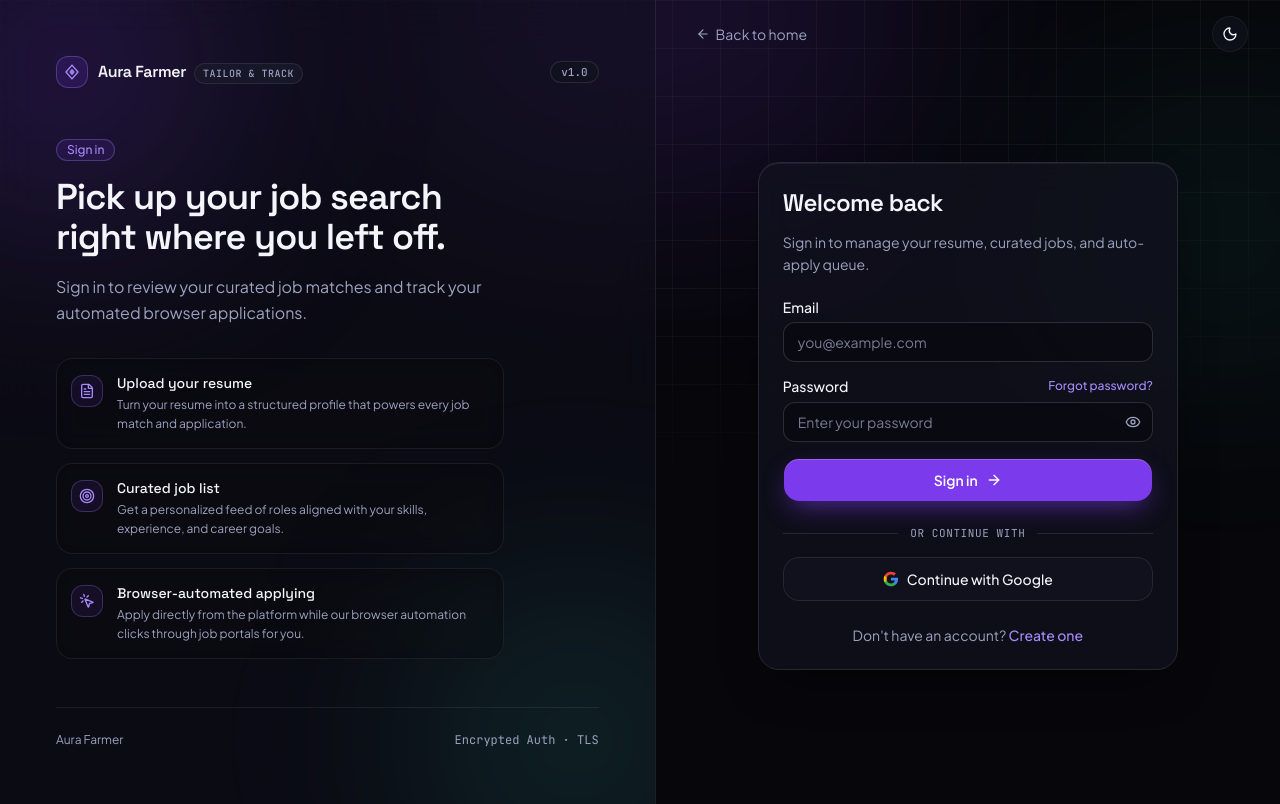
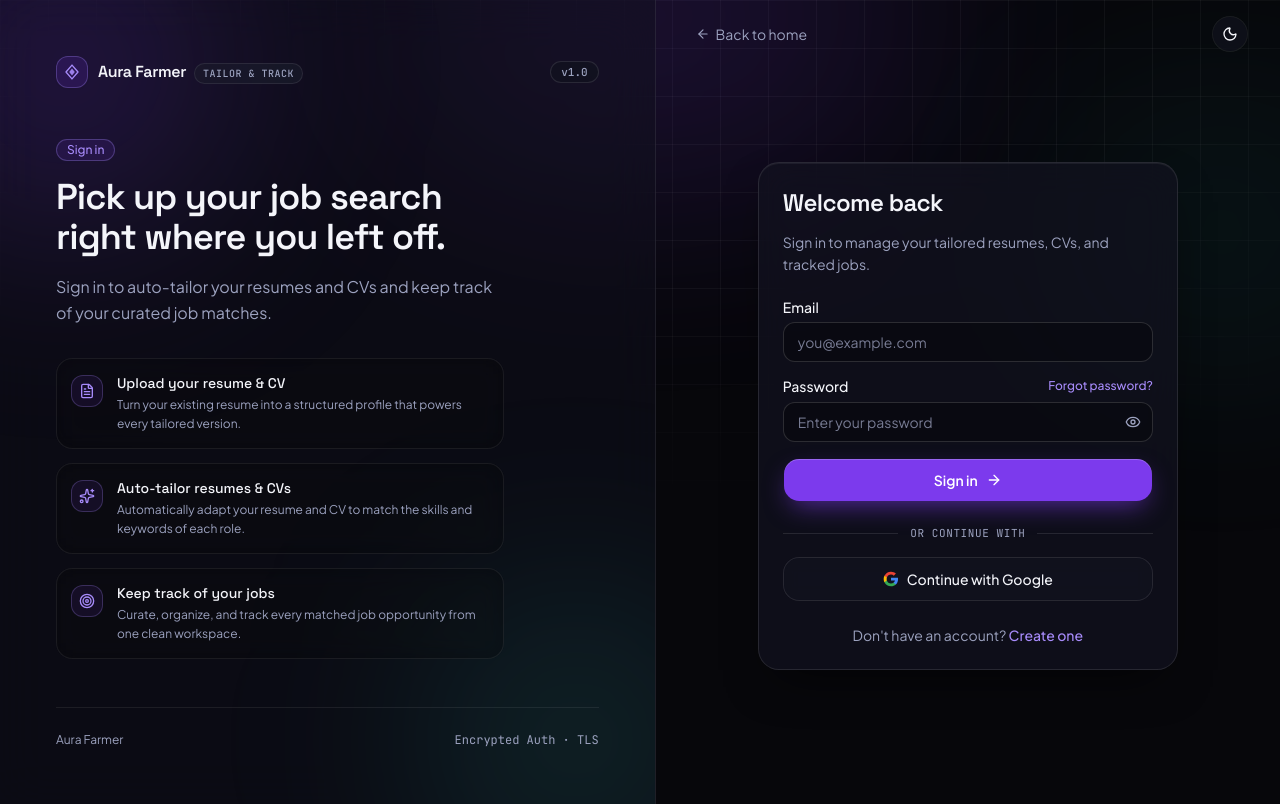
Before and after one commit to williamlim16/aura-farmer, a Next.js app: page /auth/login in a window 1280 px wide. Built offline with nearby package versions, Linux system fonts and the light colour scheme; no server answers.

Commit message:
chore(copy): align auth and profile descriptions with CV tailoring and job tracking

```diff
--- a/src/app/auth/error/page.tsx
+++ b/src/app/auth/error/page.tsx
@@ -30,7 +30,7 @@ export default async function Page({
     <AuthShell
       eyebrow="Authentication"
       headline="We hit a snag verifying your session."
-      subcopy="Don't worry—you can retry signing in to return to your curated jobs and applications anytime."
+      subcopy="Don't worry—you can retry signing in to return to your tailored resumes, CVs, and tracked jobs anytime."
     >
       <Card>
         <CardHeader className="space-y-3">
--- a/src/app/auth/forgot-password/page.tsx
+++ b/src/app/auth/forgot-password/page.tsx
@@ -12,7 +12,7 @@ export default function Page() {
   return (
     <AuthShell
       eyebrow="Account recovery"
-      headline="Back to your job applications in moments."
+      headline="Back to your tailored CVs and tracked jobs in moments."
       subcopy="We'll send a one-time recovery link straight to your inbox so you can set a fresh password securely."
     >
       <ForgotPasswordForm />
--- a/src/app/auth/login/page.tsx
+++ b/src/app/auth/login/page.tsx
@@ -5,7 +5,8 @@ import { LoginForm } from "~/components/login-form";
 
 export const metadata: Metadata = {
   title: "Sign in",
-  description: "Sign in to your Aura Farmer job automation dashboard.",
+  description:
+    "Sign in to your Aura Farmer resume tailoring and job tracking workspace.",
 };
 
 export default function Page() {
@@ -13,7 +14,7 @@ export default function Page() {
     <AuthShell
       eyebrow="Sign in"
       headline="Pick up your job search right where you left off."
-      subcopy="Sign in to review your curated job matches and track your automated browser applications."
+      subcopy="Sign in to auto-tailor your resumes and CVs and keep track of your curated job matches."
     >
       <LoginForm />
     </AuthShell>
--- a/src/app/auth/sign-up-success/page.tsx
+++ b/src/app/auth/sign-up-success/page.tsx
@@ -22,8 +22,8 @@ export default function Page() {
   return (
     <AuthShell
       eyebrow="Almost there"
-      headline="One quick check to activate auto-applying."
-      subcopy="Confirm your email so you can upload your resume, explore curated job matches, and launch browser-automated applications."
+      headline="One quick check to start tailoring and tracking."
+      subcopy="Confirm your email so you can upload your resume, auto-tailor your CVs, and keep track of your matched jobs."
     >
       <Card>
         <CardHeader className="space-y-3">
--- a/src/app/auth/sign-up/page.tsx
+++ b/src/app/auth/sign-up/page.tsx
@@ -6,15 +6,15 @@ import { SignUpForm } from "~/components/sign-up-form";
 export const metadata: Metadata = {
   title: "Create account",
   description:
-    "Create your Aura Farmer account to curate matched jobs and apply automatically.",
+    "Create your Aura Farmer account to auto-tailor your resumes and CVs and keep track of matched jobs.",
 };
 
 export default function Page() {
   return (
     <AuthShell
       eyebrow="Get started"
-      headline="Land more interviews without the portal grind."
-      subcopy="Create an account, upload your resume, and let Aura Farmer curate tailored roles and click through job portals for you."
+      headline="Tailor every resume and keep track of every role."
+      subcopy="Create an account, upload your resume, and let Aura Farmer auto-tailor your CVs and keep track of the jobs you care about."
     >
       <SignUpForm />
     </AuthShell>
--- a/src/app/auth/update-password/page.tsx
+++ b/src/app/auth/update-password/page.tsx
@@ -13,7 +13,7 @@ export default function Page() {
     <AuthShell
       eyebrow="Security update"
       headline="Set a fresh password for your account."
-      subcopy="Choose a strong, unique password to keep your resume profile and automated application sessions secure."
+      subcopy="Choose a strong, unique password to keep your resume profile, tailored CVs, and tracked jobs secure."
     >
       <UpdatePasswordForm />
     </AuthShell>
--- a/src/app/profile/page.tsx
+++ b/src/app/profile/page.tsx
@@ -172,8 +172,8 @@ export default async function ProfilePage() {
             </h1>
             <p className="text-muted-foreground max-w-2xl text-sm sm:text-base">
               Keep your personal summary, work experience, and education up to
-              date so Aura Farmer can curate tailored roles and complete
-              applications for you.
+              date so Aura Farmer can auto-tailor your resumes and CVs and help
+              you keep track of matched jobs.
             </p>
           </div>
 
@@ -266,7 +266,7 @@ export default async function ProfilePage() {
             <CardContent>
               <p className="text-muted-foreground text-xs">
                 {userEducations.length > 0
-                  ? "Academic history ready for portal auto-fill."
+                  ? "Academic history ready for resume and CV tailoring."
                   : "Add your schools, degrees, or certifications."}
               </p>
             </CardContent>
@@ -300,7 +300,7 @@ export default async function ProfilePage() {
               </CardHeader>
               <CardContent>
                 <p className="text-muted-foreground text-xs">
-                  Roles matched to your background, ready to apply from one
+                  Roles matched to your background, tracked and organized in one
                   place.
                 </p>
               </CardContent>
@@ -331,8 +331,8 @@ export default async function ProfilePage() {
                 </div>
                 <CardTitle className="text-xl">Profile Checklist</CardTitle>
                 <CardDescription>
-                  Complete these sections to prepare your profile for curated
-                  job applications.
+                  Complete these sections to prepare your profile for
+                  auto-tailored resumes, CVs, and job tracking.
                 </CardDescription>
               </CardHeader>
               <CardContent>
--- a/src/components/auth-shell.tsx
+++ b/src/components/auth-shell.tsx
@@ -1,5 +1,5 @@
 import Link from "next/link";
-import { ArrowLeft, FileText, MousePointerClick, Target } from "lucide-react";
+import { ArrowLeft, FileText, Sparkles, Target } from "lucide-react";
 
 import { AuraBackdrop } from "~/components/aura-backdrop";
 import { BrandLogo } from "~/components/brand-logo";
@@ -16,30 +16,30 @@ interface AuthShellProps {
 const HIGHLIGHTS = [
   {
     icon: FileText,
-    title: "Upload your resume",
+    title: "Upload your resume & CV",
     description:
-      "Turn your resume into a structured profile that powers every job match and application.",
+      "Turn your existing resume into a structured profile that powers every tailored version.",
+  },
+  {
+    icon: Sparkles,
+    title: "Auto-tailor resumes & CVs",
+    description:
+      "Automatically adapt your resume and CV to match the skills and keywords of each role.",
   },
   {
     icon: Target,
-    title: "Curated job list",
+    title: "Keep track of your jobs",
     description:
-      "Get a personalized feed of roles aligned with your skills, experience, and career goals.",
-  },
-  {
-    icon: MousePointerClick,
-    title: "Browser-automated applying",
-    description:
-      "Apply directly from the platform while our browser automation clicks through job portals for you.",
+      "Curate, organize, and track every matched job opportunity from one clean workspace.",
   },
 ] as const;
 
 /** Editorial split-screen layout shared across all Aura Farmer auth routes. */
 export function AuthShell({
   children,
-  eyebrow = "Aura Farmer Auto-Apply",
-  headline = "Put your job applications on autopilot.",
-  subcopy = "Upload your resume, review a curated list of matched roles, and let browser automation click through job portals for you.",
+  eyebrow = "Aura Farmer Tailor & Track",
+  headline = "Auto-tailor your resumes and keep track of every job.",
+  subcopy = "Upload your resume, automatically tailor your CV for matched roles, and keep track of every job opportunity in one place.",
 }: AuthShellProps) {
   return (
     <div className="relative flex min-h-svh flex-col lg:grid lg:grid-cols-[1.05fr_1fr]">
--- a/src/components/login-form.tsx
+++ b/src/components/login-form.tsx
@@ -60,7 +60,7 @@ export function LoginForm({
         <CardHeader className="space-y-1.5">
           <CardTitle className="text-2xl">Welcome back</CardTitle>
           <CardDescription>
-            Sign in to manage your resume, curated jobs, and auto-apply queue.
+            Sign in to manage your tailored resumes, CVs, and tracked jobs.
           </CardDescription>
         </CardHeader>
 
--- a/src/components/profile/profile-editor.tsx
+++ b/src/components/profile/profile-editor.tsx
@@ -403,8 +403,8 @@ export function ProfileEditor({
                 Personal Summary &amp; Details
               </CardTitle>
               <CardDescription>
-                Your core candidate identity used to curate roles and pre-fill
-                application portals.
+                Your core candidate identity used to auto-tailor your resumes
+                and CVs and match relevant jobs.
               </CardDescription>
             </div>
           </div>
@@ -646,8 +646,8 @@ export function ProfileEditor({
                 </Badge>
               </div>
               <CardDescription>
-                Add your past and current roles so portal forms and role
-                matching reflect your real track record.
+                Add your past and current roles so tailored resumes, CVs, and
+                job matches reflect your real track record.
               </CardDescription>
             </div>
           </div>
@@ -1288,8 +1288,8 @@ export function ProfileEditor({
                   No education added yet
                 </p>
                 <p className="text-muted-foreground max-w-md text-xs leading-relaxed">
-                  Add your degrees, bootcamps, or certifications so job portals
-                  requiring academic history are filled accurately.
+                  Add your degrees, bootcamps, or certifications so tailored
+                  resumes and CVs include your complete academic history.
                 </p>
               </div>
             </div>
--- a/src/components/sign-up-form.tsx
+++ b/src/components/sign-up-form.tsx
@@ -67,7 +67,8 @@ export function SignUpForm({
         <CardHeader className="space-y-1.5">
           <CardTitle className="text-2xl">Create your account</CardTitle>
           <CardDescription>
-            Create an account to upload your resume and start auto-applying.
+            Create an account to auto-tailor your resumes and CVs and track your
+            jobs.
           </CardDescription>
         </CardHeader>
 
```
